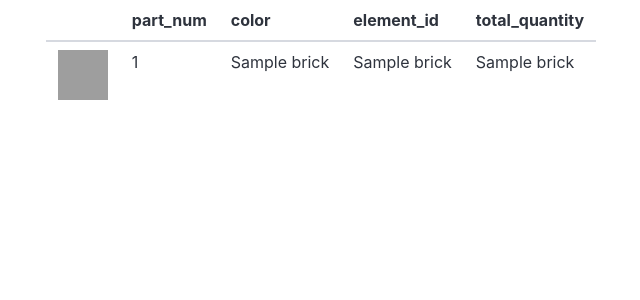
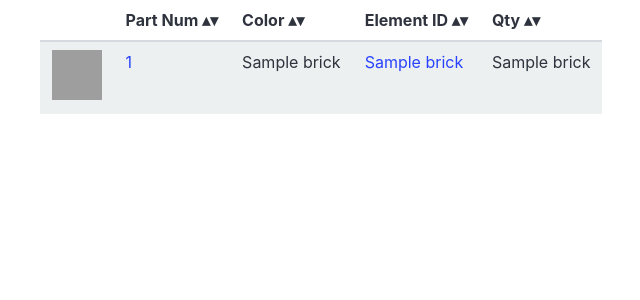
Before and after one commit to tylerobara/BrickTracker, a Flask app: template templates/missing.html in a window 1280 px wide. Shown: the part 52-352 px from the top of the page, without its empty margins (319-959 px from the left). Run offline with Flask 3, Linux system fonts and the light colour scheme; the template is opened without the code that fills it: most values are stand-ins (such as "Sample title", 1, 10 or a date in 2020); some libraries are stand-ins or nearby versions; grey boxes are pictures that could not be loaded.

Commit message:
Added sort and links to /missing

```diff
--- a/templates/missing.html
+++ b/templates/missing.html
@@ -8,7 +8,73 @@
       rel="stylesheet"
       href="https://cdn.jsdelivr.net/npm/bulma@1.0.0/css/bulma.min.css">
       <script src="https://cdnjs.cloudflare.com/ajax/libs/jquery/3.7.1/jquery.min.js" integrity="sha512-v2CJ7UaYy4JwqLDIrZUI/4hqeoQieOmAZNXBeQyjo21dadnwR+8ZaIJVT8EE2iyI61OV8e6M8PP2/4hpQINQ/g==" crossorigin="anonymous" referrerpolicy="no-referrer"></script>
+                  <script src="https://www.kryogenix.org/code/browser/sorttable/sorttable.js"></script>
 <style>
+
+
+
+table.sortable th:not(.sorttable_sorted):not(.sorttable_sorted_reverse):not(.sorttable_nosort):after {
+    content: " \25B4\25BE"
+}
+
+
+table.sortable tbody tr:nth-child(2n) td {
+  background: #ffffff;
+}
+table.sortable tbody tr:nth-child(2n+1) td {
+  background: #ecf0f1;
+}
+
+
+@media only screen and (max-width: 480px) {
+    /* horizontal scrollbar for tables if mobile screen */
+	img {
+		margin:0;
+		padding: 0;
+		min-width: 50px;
+		min-height: 50px;
+		display: block !important;
+		width: 50px;
+		height: 50px;
+	}
+}
+
+@media only screen and (min-width: 600px) {
+  img {
+	margin:0;
+	padding: 0;
+	width: 50px;
+	height: 50px;
+  }
+
+}
+
+@media only screen and (min-width: 600px) {
+
+  .hidden-desktop {
+    display: none;
+  }
+
+}
+
+
+@media only screen and (max-width: 480px) {
+    /* horizontal scrollbar for tables if mobile screen */
+    .hidden-mobile {
+  	display: none;
+    }
+
+}
+
+.name-class {
+  max-width: 200px;
+  overflow: hidden;
+  white-space: nowrap;
+  text-overflow: ellipsis;
+}
+
+
+
     /* Modal Styles */
       #lightbox-modal {
   display: none;
@@ -32,6 +98,9 @@
 .lightbox-content {
   max-width: 90%;
   max-height: 90%;
+      height: auto;
+  width: auto;
+
   position: absolute;
   top: 50%;
   left: 50%;
@@ -97,14 +166,14 @@
 	</nav>
 	<center>
 	<div class="center-table" >
-		<table id="data" class="table">
+		<table id="data" class="table sortable tablemobile">
 			<thead>
 			  <tr>
-				<th ></th>
-				<th >part_num</th>
-				<th >color</th>
-				<th >element_id</th>
-				<th >total_quantity</th>
+				<th class="sorttable_nosort"></th>
+				<th >Part Num</th>
+				<th >Color</th>
+				<th >Element ID</th>
+				<th >Qty</th>
 			  </tr>
 			</thead>
 			<tbody>
@@ -115,10 +184,10 @@
 					{% else %}
 					<td><img src="{{ '/static/parts/' + brick[3] + '.jpg' }}" alt="{{ brick[3] }}" class="lightbox-trigger" style="height: 50px; width: 50px;margin:0;padding: 0;" loading="lazy"></td>
 					{% endif %}
-				  <td>{{ brick[0] }}</td>
+				  <td><a target="_blank" href="https://www.bricklink.com/v2/catalog/catalogitem.page?P={{ brick[0] }}">{{ brick[0] }}</a></td>
 				  <td>{{ brick[1] }}</td>
-				  <td>{{ brick[2] }}</td>
-				  <td>{{ brick[3] }}</td>
+				  <td><a target="_blank" href="https://www.rebrickable.com/elements/{{ brick[2] }}">{{ brick[2] }}</a></td>
+				  <td>{{ brick[4] }}</td>
 				</tr>
 			  {% endfor %}
 			</tbody>
```
